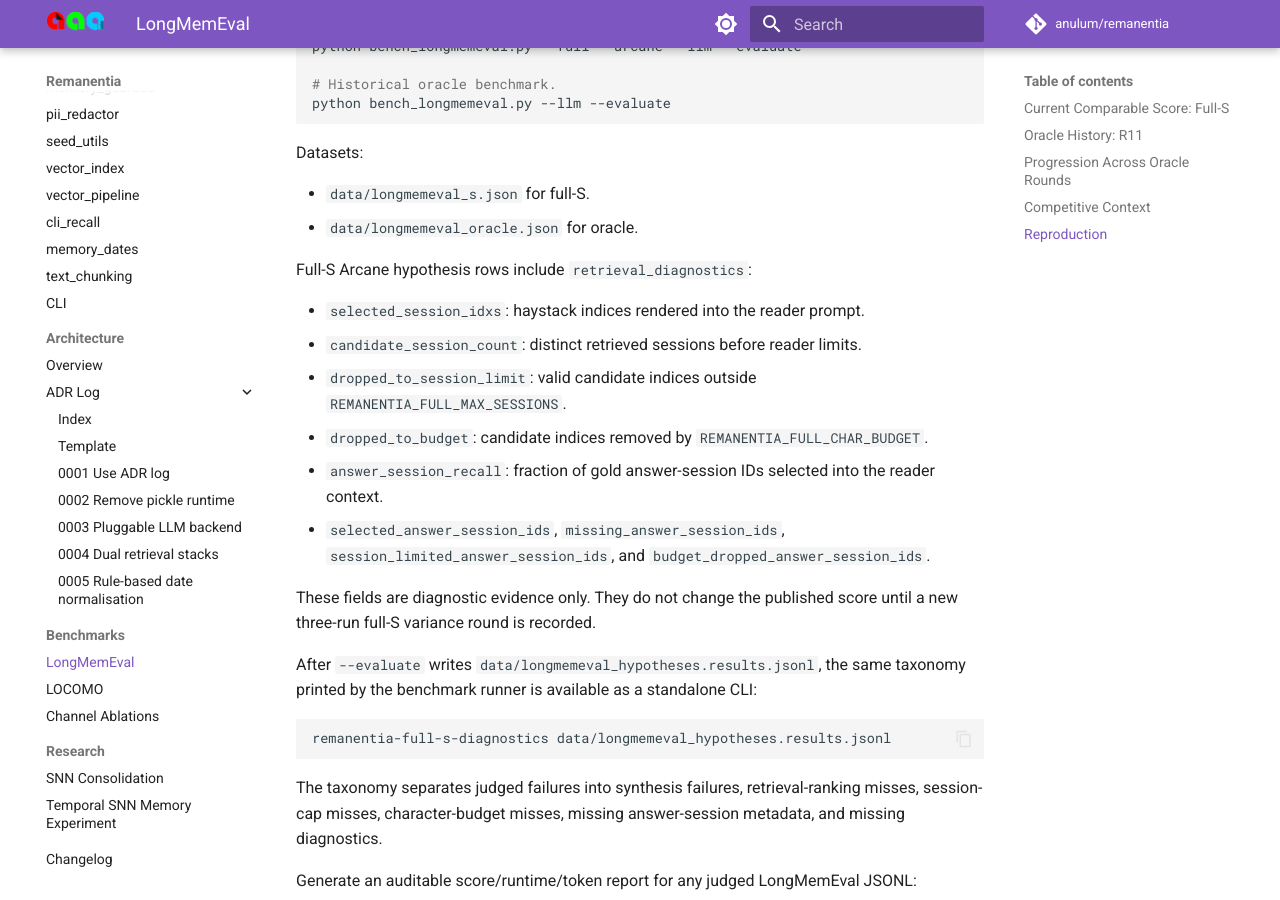
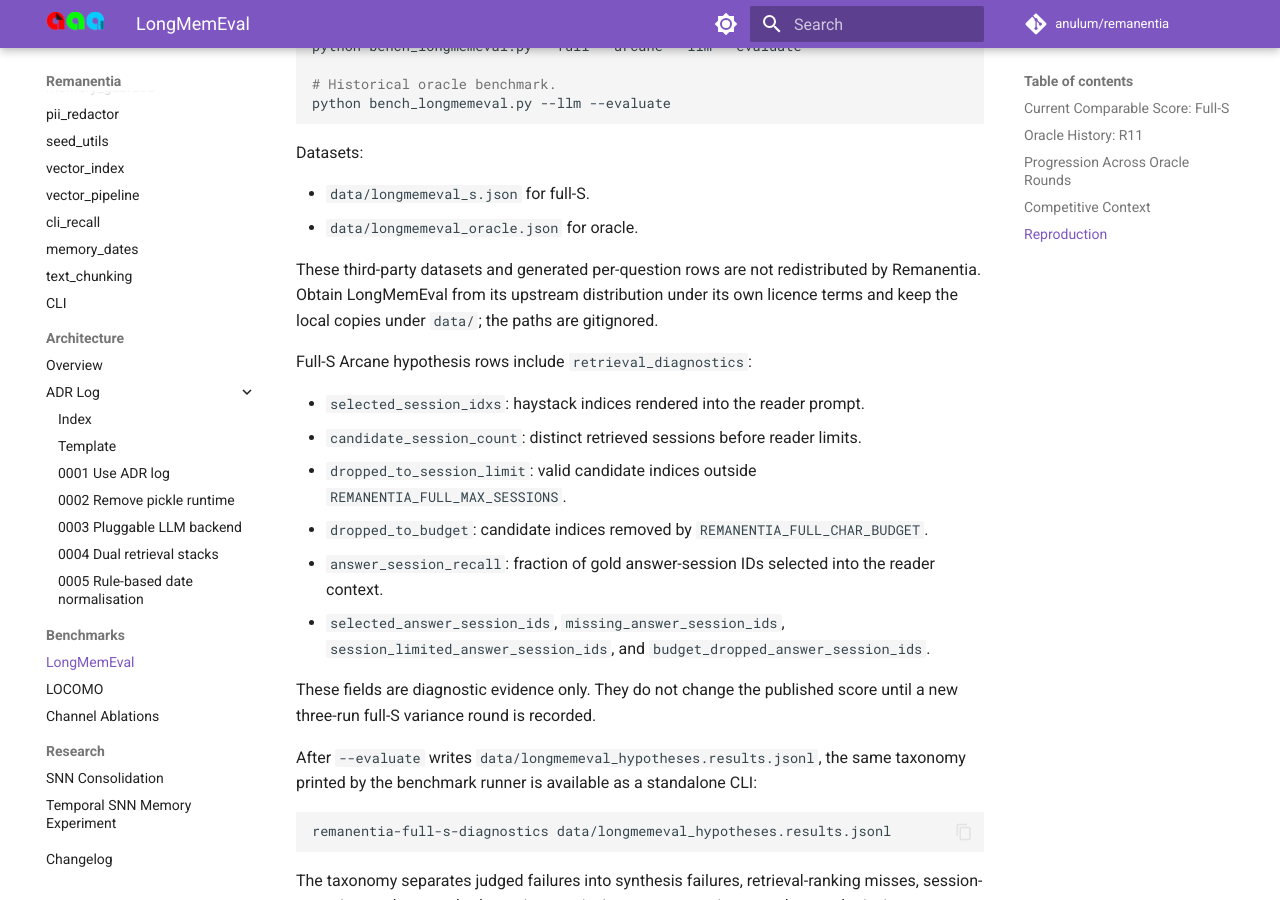
Before and after one commit to anulum/remanentia, an MkDocs documentation site: the page built from docs/benchmarks/LongMemEval.md, in a window 1280 px wide and 900 px high, scrolled down 3244 px. Built offline with MkDocs 1.6.1 and Material for MkDocs 9.7.7, drawn with Linux system fonts in a browser that asks for light colours; comment, search, counter and statistics services are not loaded.

Commit message:
fix(compliance): remove vendored benchmark data
Document upstream-only LongMemEval inputs and add REUSE sidecars for project-owned reports.

Authored by Anulum Fortis & Arcane Sapience

```diff
--- a/docs/benchmarks/LongMemEval.md
+++ b/docs/benchmarks/LongMemEval.md
@@ -115,6 +115,10 @@ Datasets:
 - `data/longmemeval_s.json` for full-S.
 - `data/longmemeval_oracle.json` for oracle.
 
+These third-party datasets and generated per-question rows are not redistributed by
+Remanentia. Obtain LongMemEval from its upstream distribution under its own licence
+terms and keep the local copies under `data/`; the paths are gitignored.
+
 Full-S Arcane hypothesis rows include `retrieval_diagnostics`:
 
 - `selected_session_idxs`: haystack indices rendered into the reader prompt.
```
Also changed, not shown: README.md (+6 -1 lines), 4 other files.
